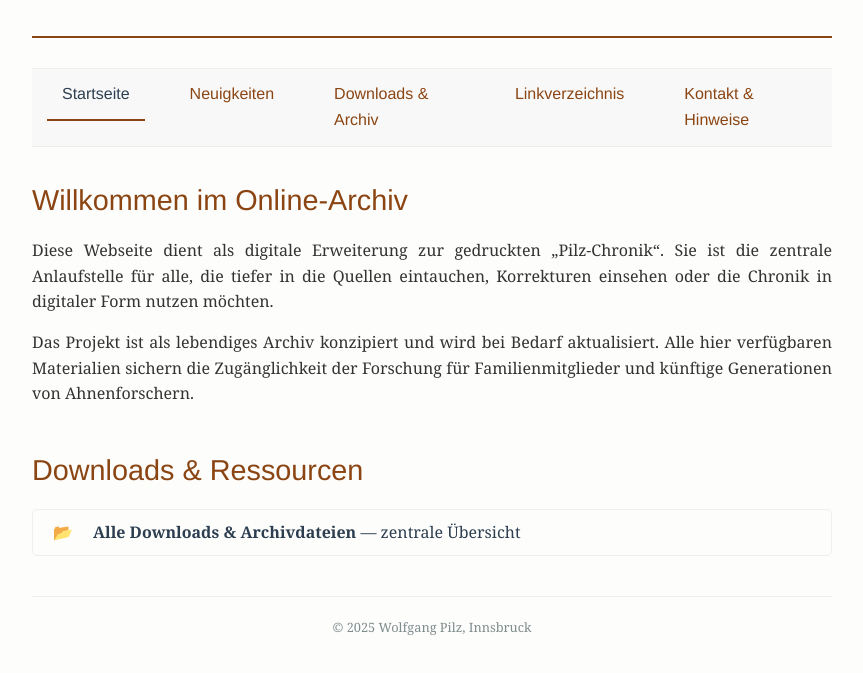
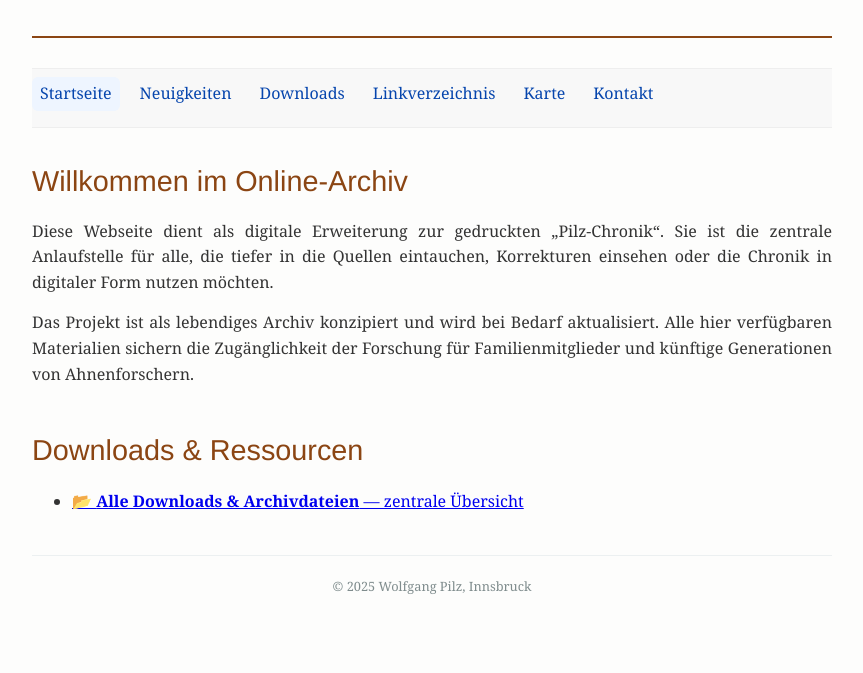
Before and after one commit to zlipflow/pilzchronik, a plain HTML site: page index.html in a window 1280 px wide. Shown: the part 123-796 px from the top of the page, without its empty margins (208-1071 px from the left). Drawn offline with Linux system fonts and the light colour scheme.

Commit message:
Update index.html

```diff
--- a/index.html
+++ b/index.html
@@ -35,30 +35,6 @@
       border-top: 1px solid #eee; border-bottom: 1px solid #eee;
       margin-bottom: 30px;
     }
-    .navigation ul {
-      display: flex; justify-content: center;
-      list-style: none; margin: 0; padding: 0;
-    }
-    .navigation li { margin: 0 15px; }
-    .navigation a {
-      display: block; padding: 12px 15px; text-decoration: none;
-      color: #8B4513; font-family: 'Helvetica Neue','Arial',sans-serif;
-      font-weight: 500; border-bottom: 2px solid transparent;
-      transition: border-color .3s, color .3s;
-    }
-    .navigation a:hover { color: #2c3e50; border-bottom-color: #2c3e50; }
-    .navigation .active a { color: #2c3e50; border-bottom-color: #8B4513; cursor: default; }
-
-    .link-list { list-style: none; padding: 0; }
-    .link-list li { margin-bottom: 15px; }
-    .link-list a {
-      display: flex; align-items: center;
-      text-decoration: none; color: #2c3e50;
-      padding: 10px 15px; border: 1px solid #ecf0f1; border-radius: 5px;
-      transition: background-color .3s, border-color .3s;
-    }
-    .link-list a:hover { background-color: #f9f9f9; border-color: #dcdcdc; }
-    .icon { margin-right: 15px; width: 30px; text-align: center; }
 
     .footer {
       text-align: center; font-size: 0.8em; color: #7f8c8d;
@@ -74,13 +50,8 @@
     </header>
 
     <nav class="navigation">
-      <ul>
-        <li class="active"><a href="index.html">Startseite</a></li>
-        <li><a href="neuigkeiten.html">Neuigkeiten</a></li>
-        <li><a href="downloads.html">Downloads &amp; Archiv</a></li>
-        <li><a href="urls.html">Linkverzeichnis</a></li>
-        <li><a href="kontakt.html">Kontakt &amp; Hinweise</a></li>
-      </ul>
+      <!-- Platzhalter, der nav.html nachlädt -->
+      <div id="site-nav"></div>
     </nav>
 
     <main>
@@ -103,8 +74,7 @@
         <ul class="link-list">
           <li>
             <a href="downloads.html">
-              <span class="icon">📂</span>
-              <span><strong>Alle Downloads &amp; Archivdateien</strong> — zentrale Übersicht</span>
+              📂 <strong>Alle Downloads &amp; Archivdateien</strong> — zentrale Übersicht
             </a>
           </li>
         </ul>
@@ -115,5 +85,24 @@
       © 2025 Wolfgang Pilz, Innsbruck
     </footer>
   </div>
+
+  <script>
+    (async function(){
+      try {
+        const res = await fetch('nav.html', {cache:'no-cache'});
+        document.getElementById('site-nav').innerHTML = await res.text();
+        // aktiven Link markieren
+        const here = location.pathname.split('/').pop() || 'index.html';
+        document.querySelectorAll('#site-nav .site-nav a').forEach(a=>{
+          const target = a.getAttribute('href');
+          if ((here === '' && target === 'index.html') || here === target) {
+            a.classList.add('active');
+          }
+        });
+      } catch(e) {
+        console.error('Navigation konnte nicht geladen werden:', e);
+      }
+    })();
+  </script>
 </body>
 </html>
```
